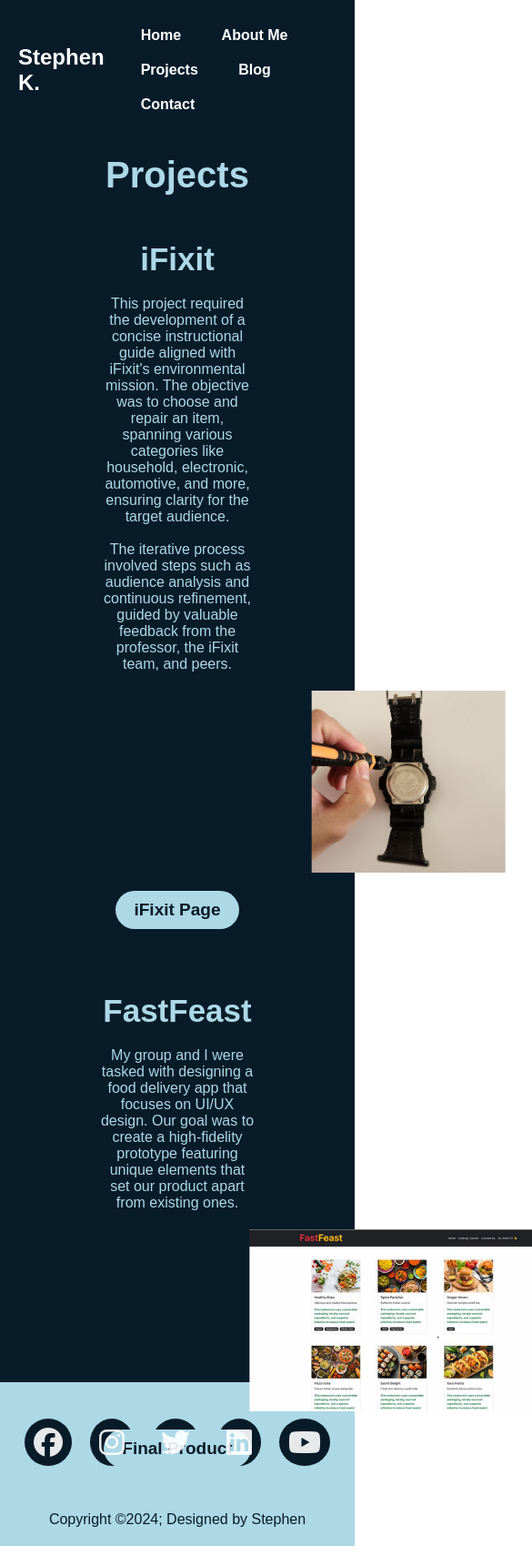
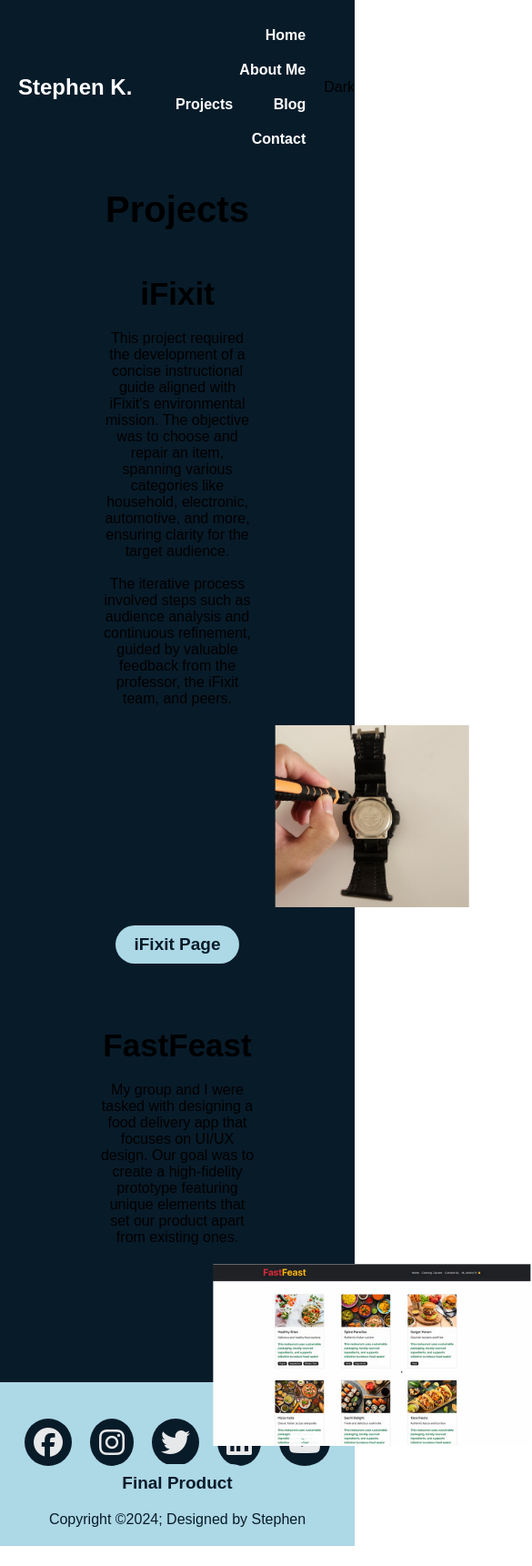
Before and after one commit to steveAteRice/stephenportfolio.github.io, a plain HTML site: page project.html in a window 390 px wide. Shown: the top 1721 px of the page at 91% size, 585 px wide, since content can reach past the window. Before the commit the page ends 1699 px from the top, so only its background shows below. Drawn offline with Linux system fonts and the light colour scheme.

Commit message:
Update project.html

```diff
--- a/project.html
+++ b/project.html
@@ -6,10 +6,8 @@
     <link rel="stylesheet" href="https://cdnjs.cloudflare.com/ajax/libs/font-awesome/6.5.2/css/all.min.css" integrity="sha512-SnH5WK+bZxgPHs44uWIX+LLJAJ9/2PkPKZ5QiAj6Ta86w+fsb2TkcmfRyVX3pBnMFcV7oQPJkl9QevSCWr3W6A==" crossorigin="anonymous" referrerpolicy="no-referrer" />
     <link rel="stylesheet" href="styles.css">
     <title>Projects</title>
-
     <style>
         .page {
-            color: lightblue;
             height: 180vh;
         }
 
@@ -22,7 +20,6 @@
         .sample {
             width: 100px;
             height: 100px;
-            position: static;
             bottom: 0;
             right: 100px;
         }
@@ -30,7 +27,7 @@
         .sample img {
             height: 200%;
             position: relative;
-            left: 340px;
+            left: 300px;
             bottom: -20px;
             transform: translateX(-50%);
             transition: bottom 2s, left 1s;
@@ -39,7 +36,6 @@
         .app {
             width: 100px;
             height: 100px;
-            position: static;
             bottom: 0;
             right: 100px;
         }
@@ -47,7 +43,7 @@
         .app img {
             height: 200%;
             position: relative;
-            left: 340px;
+            left: 300px;
             bottom: -20px;
             transform: translateX(-50%);
             transition: bottom 2s, left 1s;
@@ -76,27 +72,32 @@
             margin-bottom: 70px;
             transition: 0.2s;
         }
-
     </style>
 </head>
 <body>
-    <section class="page">
+    <div class="page">
         <div>
             <nav>
                 <ul>
-                    <li style="font-size:x-large"><a href="index.html">Stephen K.</a></li>
+                    <li style="font-size:x-large;width:126px;"><a href="index.html">Stephen K.</a></li>
                 </ul>
-                <ul>
+                <ul style="text-align: right">
                     <li><a href="index.html">Home</a></li>
                     <li><a href="aboutMe.html">About Me</a></li>
                     <li><a href="project.html">Projects</a></li>
                     <li><a href="blog.html">Blog</a></li>
                     <li><a href="contact.html">Contact</a></li>
                 </ul>
+                <div class="toggle-btn" id="btn">
+                    <span id="btnText">Dark</span>
+                </div>
             </nav>
+
             <div class="work">
                 <h1 style="font-size:40px; margin-bottom:50px; text-align: center;">Projects</h1>
+
                 <h2 style="font-size:35px; margin-bottom:20px; text-align: center;">iFixit</h2>
+
                 <p> This project required the development of a concise instructional guide aligned with iFixit's environmental mission.
                     The objective was to choose and repair an item, spanning various categories like household, electronic, automotive, and more,
                     ensuring clarity for the target audience.
@@ -104,26 +105,46 @@
                     <br>The iterative process involved steps such as audience analysis and continuous refinement,
                     guided by valuable feedback from the professor, the iFixit team, and peers.
                 </p>
+
                 <div class="sample">
                     <img src="images/projectPic1.jpg">
                 </div>
+
                 <div class="ifixitLink">
                     <a href="https://www.ifixit.com/Guide/Casio+G-Shock+G8900A-1CR+Battery+Replacement./165369" style="text-decoration: none; color:#081b29;">iFixit Page</a>
                 </div>
+
                 <h2 style="font-size:35px; margin-bottom:20px; text-align: center;">FastFeast</h2>
                 <p>
                     My group and I were tasked with designing a food delivery app that focuses on UI/UX design. Our goal was to create a high-fidelity
                     prototype featuring unique elements that set our product apart from existing ones.
                 </p>
+
                 <div class="app">
                     <img src="images/fastfeast.png">
                 </div>
+
                 <div class="fastFeastLink">
                     <a href="https://www.dropbox.com/scl/fi/57f67y4vk2iilkqlhmhkd/Video_Walkthrough.mov?rlkey=x43565uwe82c7hm1fvfl93jqi&st=q3os2zd1&dl=0" style="text-decoration: none; color:#081b29;">Final Product</a>
                 </div>
             </div>
         </div>
-    </section>
+    </div>
+
+    <script>
+        let btn = document.getElementById("btn");
+        let btnText = document.getElementById("btnText");
+
+        btn.onclick = function(){
+            document.body.classList.toggle("dark-theme");
+
+            if(document.body.classList.contains("dark-theme")){
+                btnText.innerHTML = "Light";
+            }else{
+                btnText.innerHTML = "Dark";
+            }
+        }
+    </script>
 
     <footer>
         <div class="footerContainer">
```
